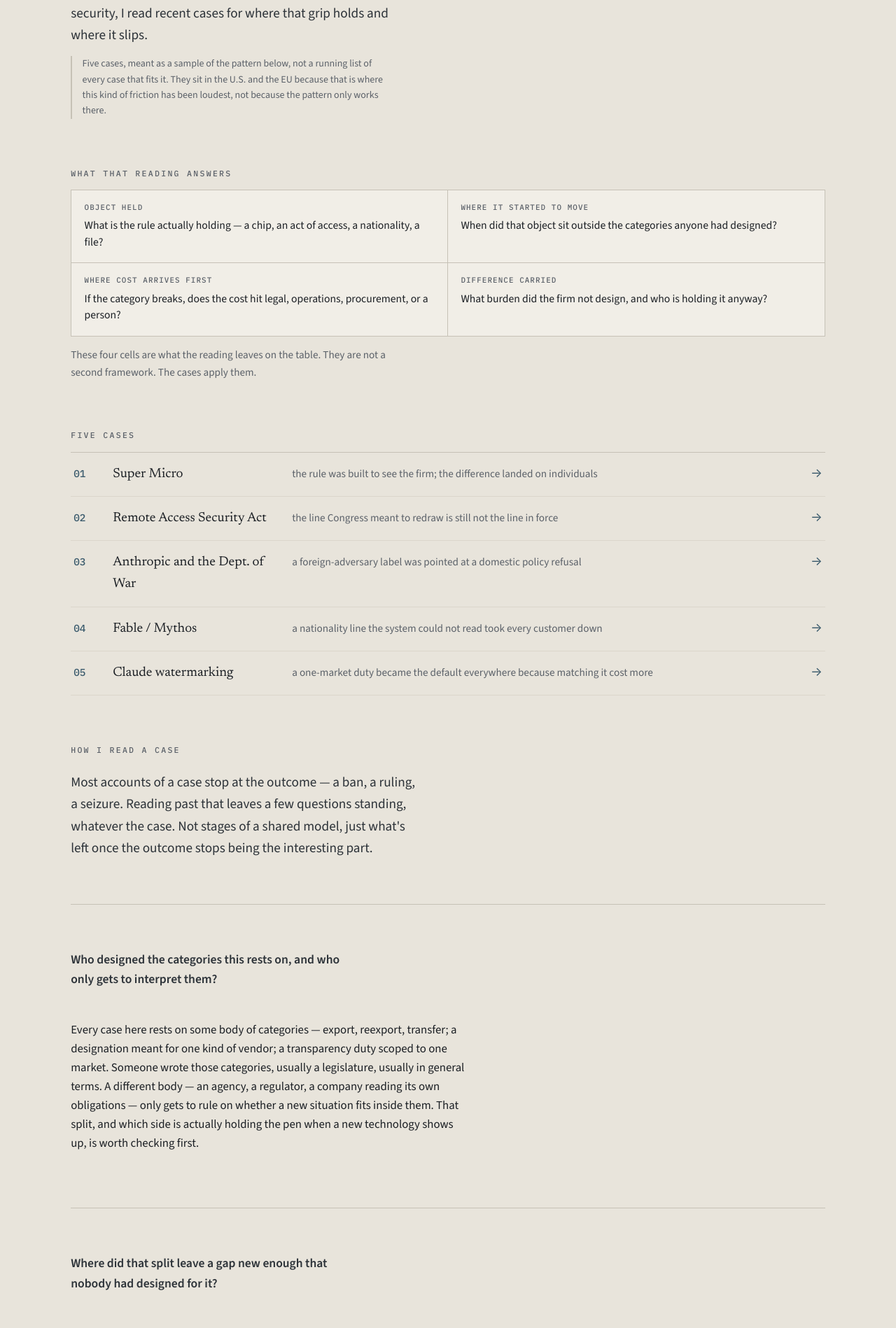
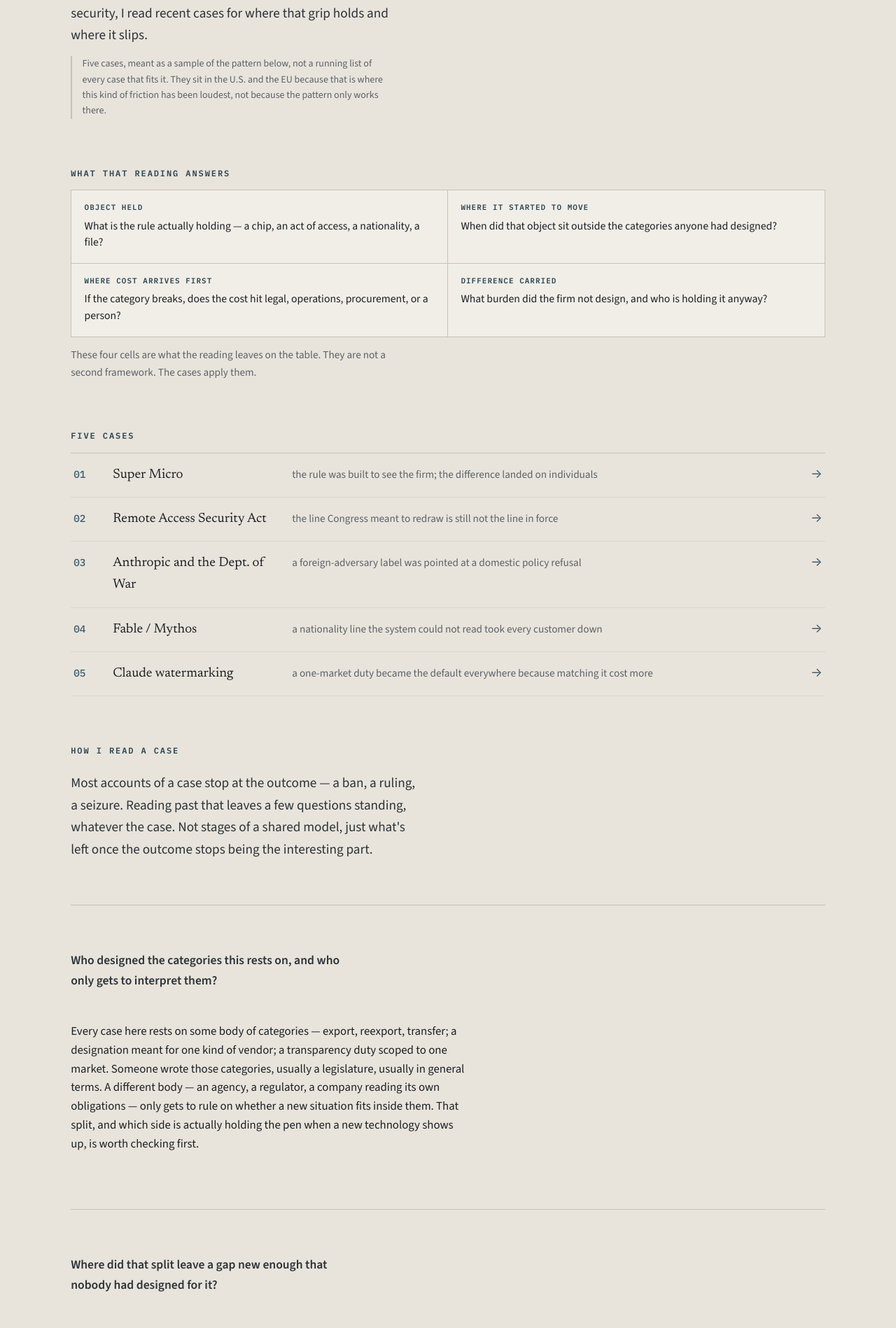
Before and after one commit to GaeunLim01/regulatory-order, a Jekyll site: the page built from index.html, in a window 1280 px wide. Shown: the part 362-2260 px from the top of the page at 70% size. Built offline with Jekyll 4.4.1, drawn with Linux system fonts in a browser that asks for light colours.

Commit message:
Add files via upload

```diff
--- a/assets/css/main.css
+++ b/assets/css/main.css
@@ -1412,10 +1412,10 @@
 /* generic block scaffolding */
 .cov-block { margin-top: clamp(2.75rem, 6vw, 4.5rem); }
 .cov-block__head {
-  font: 500 0.72rem/1 var(--mono);
-  letter-spacing: 0.2em;
+  font: 600 0.75rem/1 var(--mono);
+  letter-spacing: 0.16em;
   text-transform: uppercase;
-  color: var(--muted);
+  color: var(--accent-strong);
   margin: 0 0 1.1rem;
 }
 
@@ -1740,10 +1740,10 @@
 .dfour__cell:nth-child(2n) { border-right: none; }
 .dfour__cell:nth-last-child(-n+2) { border-bottom: none; }
 .dfour__k {
-  font: 500 0.68rem/1.3 var(--mono);
+  font: 600 0.68rem/1.3 var(--mono);
   letter-spacing: 0.1em;
   text-transform: uppercase;
-  color: var(--muted);
+  color: var(--accent-strong);
   margin: 0 0 0.45rem;
 }
 .dfour__v {
```
